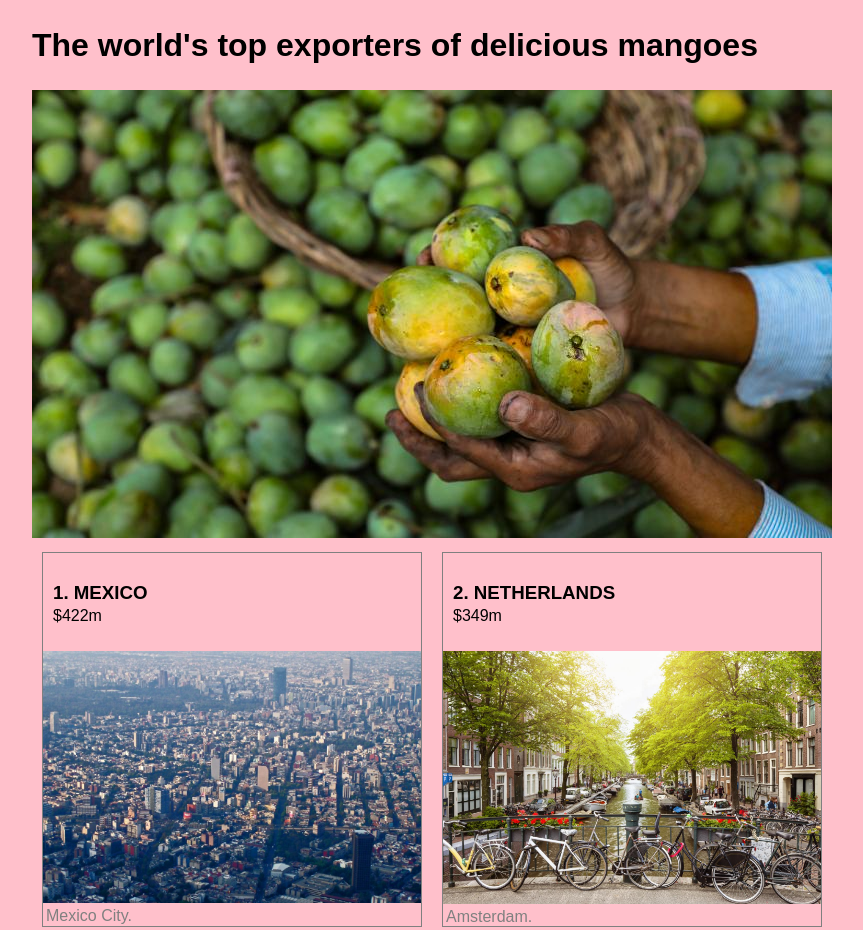
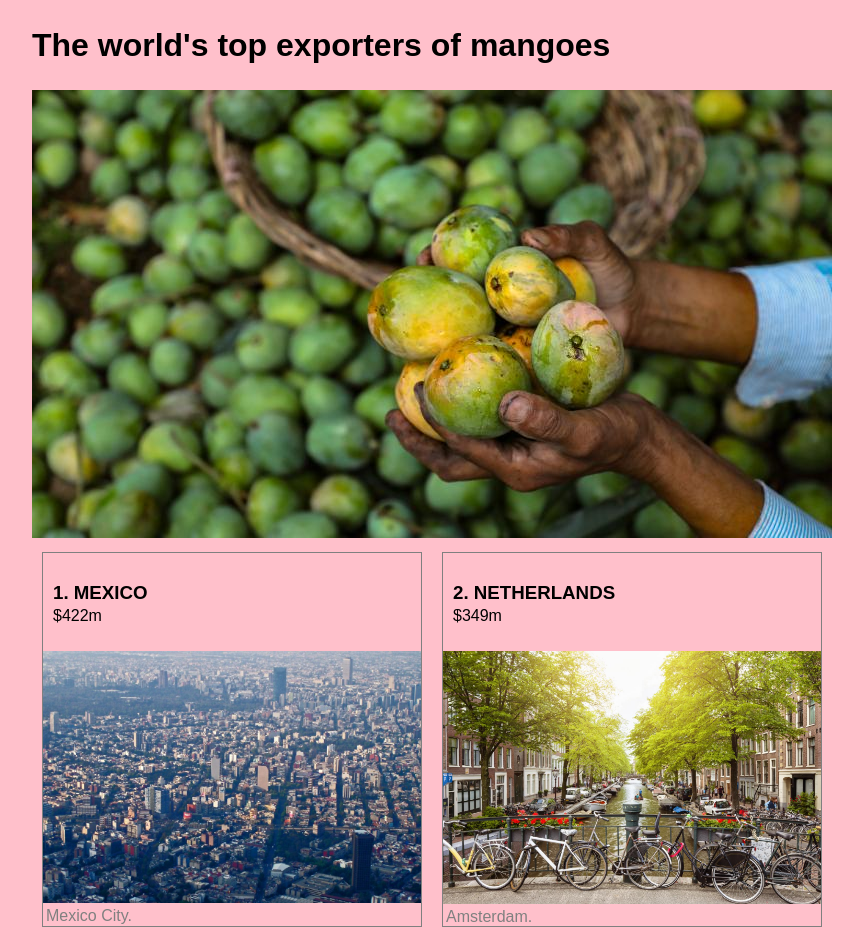
Before and after one commit to nsonnad/gui-test, a plain HTML site: page index.html in a window 1280 px wide. Shown: the top 930 px of the page, without its empty margins (208-1071 px from the left). Drawn offline with Linux system fonts and the light colour scheme.

Commit message:
keep it terse

```diff
--- a/index.html
+++ b/index.html
@@ -7,7 +7,7 @@
   </head>
   <body>
     <article>
-      <h1>The world's top exporters of delicious mangoes</h1>
+      <h1>The world's top exporters of mangoes</h1>
       <img src="img/mango.jpeg" alt="An image of a person's hands holding mangoes.">
 
       <!-- responsive list of image cards with info -->
```
